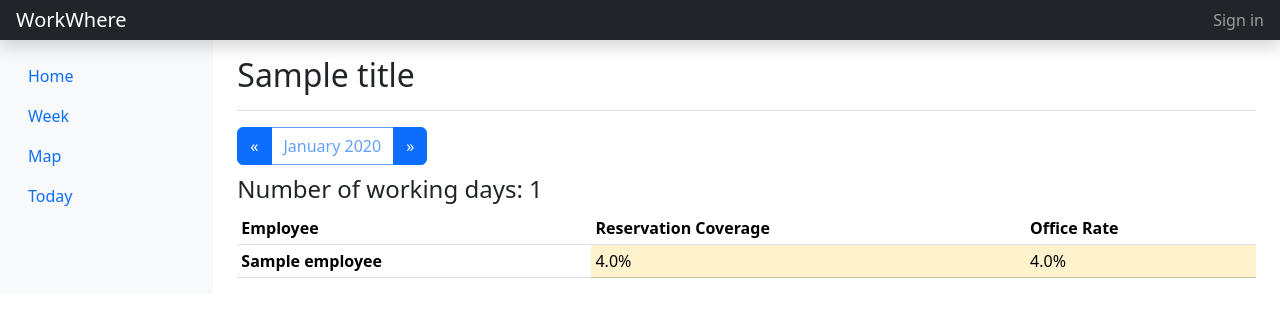
After one commit to jkrauth/workwhere, a Django app: template workwhere/templates/workwhere/summary.html in a window 1280 px wide. The commit adds this page. Shown: the top 317 px of the page. Run offline with Django 3.2, Linux system fonts and the light colour scheme; the template is opened without the code that fills it: most values are stand-ins (such as "Sample title", 1, 10 or a date in 2020); some libraries are stand-ins or nearby versions.

Commit message:
Improve templates, add login and logout, add summary view

```diff
--- a/workwhere/forms.py
+++ b/workwhere/forms.py
@@ -1,10 +1,10 @@
 import datetime
+
 from workalendar.europe import Spain
 from django.core.exceptions import ValidationError
 from django import forms
 from django.db.models import Q
 
-import datetime
 from .models import Reservation, Workplace, Employee
 
 
@@ -62,8 +62,7 @@ class ReservationForm(forms.ModelForm):
         if data > datetime.date.today() + datetime.timedelta(weeks=4):
             raise ValidationError('Invalid date - date more than 4 weeks into the future')
 
-        es_calendar = Spain()
-        if not es_calendar.is_working_day(data):
+        if not Spain().is_working_day(data):
             raise ValidationError('Invalid date - not a working day')
 
         return data
--- a/workwhere/templates/workwhere/base_generic.html
+++ b/workwhere/templates/workwhere/base_generic.html
@@ -12,17 +12,27 @@
   {% bootstrap_javascript %}
 
   {% load static %}
-  <link rel="stylesheet" href="{% static 'workwhere/css/dashboard.css' %}" type="text/css"/>
-  <link rel="stylesheet" href="{% static 'workwhere/css/styles.css' %}" type="text/css"/>
-  <link rel="shortcut icon" href="{% static 'workwhere/favicon.ico' %}" type="image/png"/>
+  <link rel="stylesheet" href="{% static 'workwhere/css/dashboard.css' %}" type="text/css" />
+  <link rel="stylesheet" href="{% static 'workwhere/css/styles.css' %}" type="text/css" />
+  <link rel="shortcut icon" href="{% static 'workwhere/favicon.ico' %}" type="image/png" />
 </head>
 
 <body>
   <header class="navbar navbar-dark sticky-top bg-dark flex-md-nowrap p-0 shadow">
     <a class="navbar-brand col-md-3 col-lg-2 me-0 px-3" href="{% url 'workwhere:index' %}">WorkWhere</a>
-    <button class="navbar-toggler position-absolute d-md-none collapsed" type="button" data-bs-toggle="collapse" data-bs-target="#sidebarMenu" aria-controls="sidebarMenu" aria-expanded="false" aria-label="Toggle navigation">
+    <button class="navbar-toggler position-absolute d-md-none collapsed" type="button" data-bs-toggle="collapse"
+      data-bs-target="#sidebarMenu" aria-controls="sidebarMenu" aria-expanded="false" aria-label="Toggle navigation">
       <span class="navbar-toggler-icon"></span>
     </button>
+    <div class="navbar-nav">
+      <div class="nav-item text-nowrap">
+        {% if user.is_authenticated %}
+        <a class="nav-link px-3" href="{% url 'logout' %}?next={{ request.path }}">{{ user.get_username }}: Sign out</a>
+        {% else %}
+        <a class="nav-link px-3" href="{% url 'login' %}?next={{ request.path }}">Sign in</a>
+        {% endif %}
+      </div>
+    </div>
   </header>
 
   <div class="container-fluid">
@@ -35,14 +45,19 @@
             <li class="nav-item"><a class="nav-link" href="{% url 'workwhere:week_redirect' %}">Week</a></li>
             <li class="nav-item"><a class="nav-link" href="{% url 'workwhere:floorplans' %}">Map</a></li>
             <li class="nav-item"><a class="nav-link" href="{% url 'workwhere:today' %}">Today</a></li>
+            {% if user.is_authenticated %}
+            <li class="nav-item"><a class="nav-link" href="{% url 'workwhere:summary_redirect' %}">Month Summary</a>
+            </li>
+            {% endif %}
           </ul>
           {% endblock %}
         </div>
       </nav>
-      <main class="col-md-9 ms-sm-auto col-lg-10 px-md-4">{% block content %}{% endblock %}</main>
+      <main class="col-md-9 ms-sm-auto col-lg-10 px-md-4">
+        {% block content %}{% endblock %}
+      </main>
     </div>
   </div>
-
 </body>
 
 </html>
--- /dev/null
+++ b/workwhere/templates/workwhere/summary.html
@@ -0,0 +1,46 @@
+{% extends "workwhere/base_generic.html" %}
+
+{% block content %}
+{% include "workwhere/title.html" with title=title %}
+
+<div class="btn-group" role="group" aria-label="Basic example">
+    <a href="{% url 'workwhere:summary' year=prev.year month=prev.month %}" class="btn btn-primary"
+        role="button">&laquo;</a>
+    <button type="button" class="btn btn-outline-primary" disabled>{{ date|date:"F Y" }}</button>
+    <a href="{% url 'workwhere:summary' year=next.year month=next.month %}" class="btn btn-primary"
+        role="button">&raquo;</a>
+</div>
+
+<h4 style="padding-top: 10px;">Number of working days: {{ workdays_count }}</h4>
+
+<table class="table table-sm table-hover">
+    <thead>
+        <tr>
+            <th scope="col">Employee</th>
+            <th scope="col">Reservation Coverage</th>
+            <th scope="col">Office Rate</th>
+        </tr>
+    </thead>
+    <tbody>
+        {% for employee in data.values %}
+        <tr>
+            <th scope="row">{{ employee.name }}</th>
+
+            {% if employee.reservation_rate == 100 %}
+            <td class="table-success">{{ employee.reservation_rate|floatformat:1 }}%</td>
+            {% else %}
+            <td class="table-warning">{{ employee.reservation_rate|floatformat:1 }}%</td>
+            {% endif %}
+
+            {% if employee.office_rate >= 20 %}
+            <td class="table-success">{{ employee.office_rate|floatformat:1 }}</td>
+            {% else %}
+            <td class="table-warning">{{ employee.office_rate|floatformat:1 }}%</td>
+            {% endif %}
+
+        </tr>
+        {% endfor %}
+    </tbody>
+</table>
+
+{% endblock %}
--- a/workwhere/templates/workwhere/today_list.html
+++ b/workwhere/templates/workwhere/today_list.html
@@ -2,7 +2,7 @@
 
 {% if desks_today %}
 <div class="container">
-    <div class="row">
+    <div class="row row-cols-3">
         {% for location, reservations in desks_today.items %}
         <div class="col-md-4">
             <h2>{{ location }}</h2>
--- a/workwhere/urls.py
+++ b/workwhere/urls.py
@@ -1,4 +1,4 @@
-from django.urls import path
+from django.urls import include, path
 from django.views.generic import RedirectView
 
 from . import views
@@ -13,4 +13,7 @@ urlpatterns = [
 
     path('ajax/update-today', views.Today.as_view(template_name='workwhere/today_list.html'), name='ajax_update_today'),
     path('ajax/load-workplaces/', views.load_workplaces, name='ajax_load_workplaces'),
+
+    path('summary/', views.SummaryRedirect.as_view(), name='summary_redirect'),
+    path('summary/<int:year>/<int:month>/', views.summary, name='summary'),
 ]
```
Also changed, not shown: workwhere/templates/workwhere/floorplans.html (+5 -3 lines), workwhere/templates/workwhere/week.html (+3 -4 lines), workwhere/views.py (+59 -10 lines).
